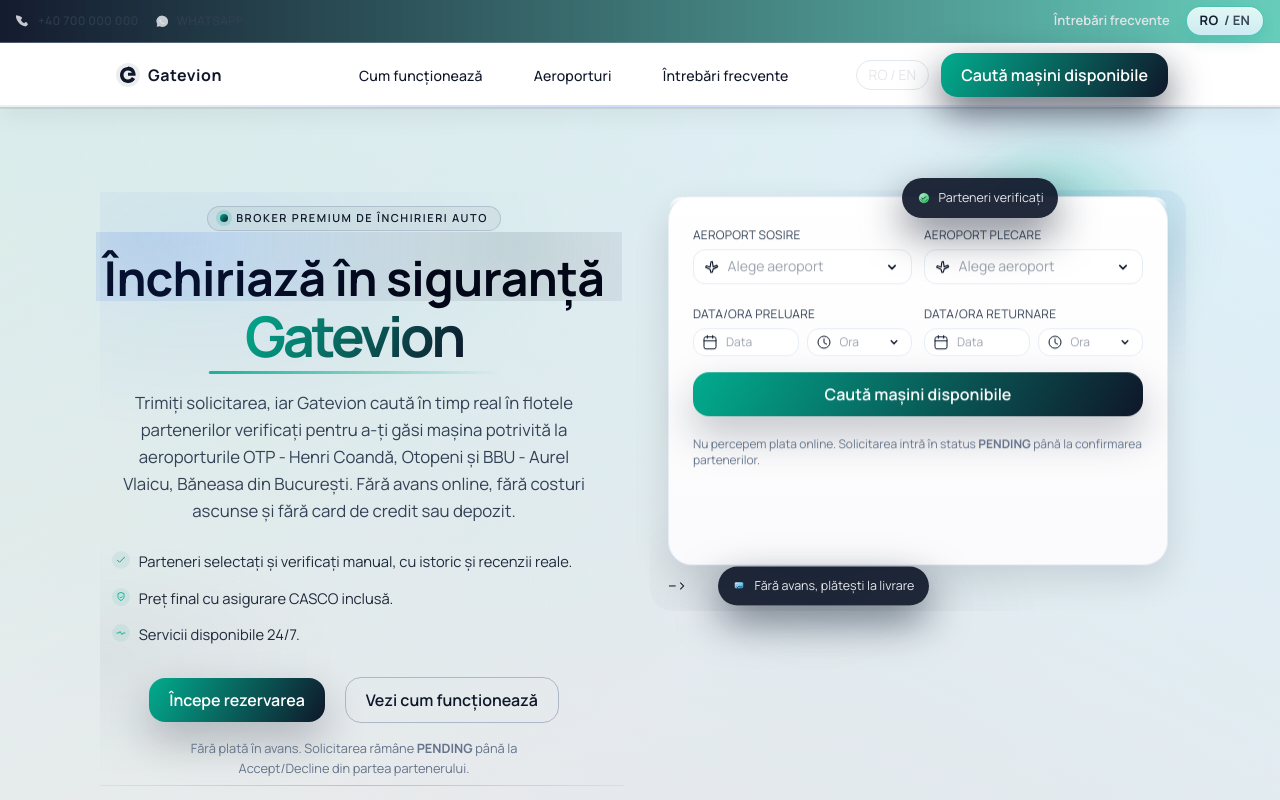
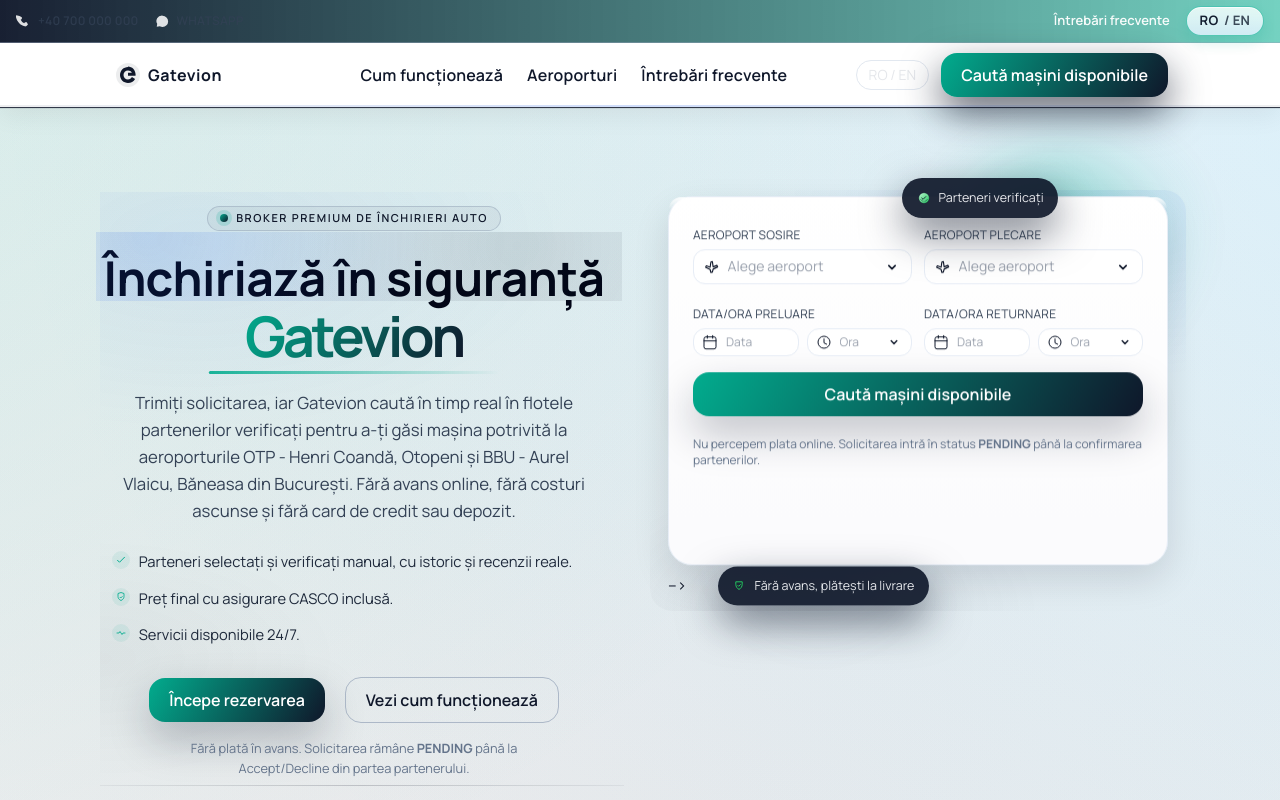
Before and after one commit to adrianvrm/gatevion, a plain HTML site: page index.html in a window 1280 px wide. Shown: the top 800 px of the page. Drawn offline with nearby package versions, Linux system fonts and the light colour scheme.

Commit message:
Add files via upload

```diff
--- a/index.html
+++ b/index.html
@@ -205,42 +205,18 @@
 
         <div class="hero-floating-badge hero-floating-badge--bottom">
           <svg viewBox="0 0 24 24" aria-hidden="true">
-            <defs>
-              <linearGradient id="payBadgeGradient" x1="0" y1="0" x2="1" y2="1">
-                <stop offset="0" stop-color="#e0f2fe"/>
-                <stop offset="1" stop-color="#0ea5e9"/>
-              </linearGradient>
-            </defs>
-            <rect
-              x="4.5"
-              y="6"
-              width="15"
-              height="11"
-              rx="2.4"
-              fill="url(#payBadgeGradient)"
-              stroke="rgba(15,23,42,0.9)"
-              stroke-width="0.7"
-            />
-            <rect
-              x="6"
-              y="9.2"
-              width="4.8"
-              height="1.7"
-              rx="0.8"
-              fill="rgba(15,23,42,0.12)"
+            <path
+              d="M6.5 5.5h11v4.2c0 3.9-2.3 7.4-5.5 8.8-3.2-1.4-5.5-4.9-5.5-8.8z"
+              fill="none"
+              stroke="currentColor"
+              stroke-width="1.7"
+              stroke-linejoin="round"
             />
             <path
-              d="M13 14.2h4.2"
+              d="M10 11.7l1.5 1.5 3-3"
               fill="none"
-              stroke="rgba(15,23,42,0.8)"
-              stroke-width="1.3"
-              stroke-linecap="round"
-            />
-            <path
-              d="M8.2 14.1l1.4 1.4 2.6-2.6"
-              fill="none"
-              stroke="rgba(15,23,42,0.9)"
-              stroke-width="1.5"
+              stroke="currentColor"
+              stroke-width="1.7"
               stroke-linecap="round"
               stroke-linejoin="round"
             />
--- a/styles.css
+++ b/styles.css
@@ -2260,99 +2260,3 @@ body{
   box-shadow:0 28px 80px rgba(2,6,23,0.16);
   border-color:rgba(2,172,142,0.55);
 }
-
-
-
-/* === Premium header & navigation styling === */
-#topbar{
-  position:sticky;
-  top:0;
-  z-index:40;
-  background:
-    radial-gradient(140% 220% at 0% 0%, rgba(241,245,249,0.98), #e0f2fe);
-  border-bottom:1px solid rgba(148,163,184,0.55);
-  backdrop-filter:blur(18px);
-}
-#topbar.shadow{
-  box-shadow:0 18px 60px rgba(15,23,42,0.28);
-}
-#topbar .wrap{
-  display:flex;
-  align-items:center;
-  justify-content:space-between;
-  gap:1.75rem;
-  padding-top:.6rem;
-  padding-bottom:.6rem;
-}
-.main-nav{
-  display:flex;
-  align-items:center;
-  gap:1.1rem;
-}
-.main-nav .nav-link{
-  position:relative;
-  display:inline-flex;
-  align-items:center;
-  padding:.25rem .85rem;
-  border-radius:999px;
-  font-size:.88rem;
-  font-weight:500;
-  color:#0f172a;
-  transition:color .18s ease-out, background-color .18s ease-out, box-shadow .18s ease-out, transform .18s ease-out;
-}
-.main-nav .nav-link::after{
-  content:"";
-  position:absolute;
-  left:12%;
-  right:12%;
-  bottom:0;
-  height:2px;
-  border-radius:999px;
-  background:linear-gradient(90deg,#02ac8e,#0ea5e9);
-  opacity:0;
-  transform:translateY(3px);
-  transition:opacity .18s ease-out, transform .18s ease-out;
-}
-.main-nav .nav-link:hover{
-  color:#020617;
-  background:rgba(15,23,42,0.04);
-  box-shadow:0 10px 26px rgba(15,23,42,0.1);
-  transform:translateY(-1px);
-}
-.main-nav .nav-link:hover::after{
-  opacity:1;
-  transform:translateY(0);
-}
-
-/* Topbar utility strip */
-.topbar-utility{
-  background:linear-gradient(90deg,rgba(15,23,42,0.98),rgba(2,172,142,0.6));
-  color:#e5e7eb;
-}
-.topbar-utility .util-item{
-  color:#e5e7eb;
-}
-
-/* Mobile nav */
-.mobile-nav{
-  background:radial-gradient(160% 220% at 0% 0%, #020617, #020617);
-  border-top:1px solid rgba(30,64,175,0.55);
-  border-bottom:1px solid rgba(15,23,42,0.95);
-  box-shadow:0 24px 70px rgba(15,23,42,0.9);
-  backdrop-filter:blur(18px);
-}
-.mnav-link{
-  color:#e5e7eb;
-  border-radius:.85rem;
-  padding:.65rem .85rem;
-}
-.mnav-link:hover{
-  background:rgba(15,23,42,0.8);
-}
-
-/* Mobile toggle icon */
-#mobileToggle svg path,
-#mobileToggle svg line,
-#mobileToggle svg rect{
-  stroke:#0f172a;
-}
```
